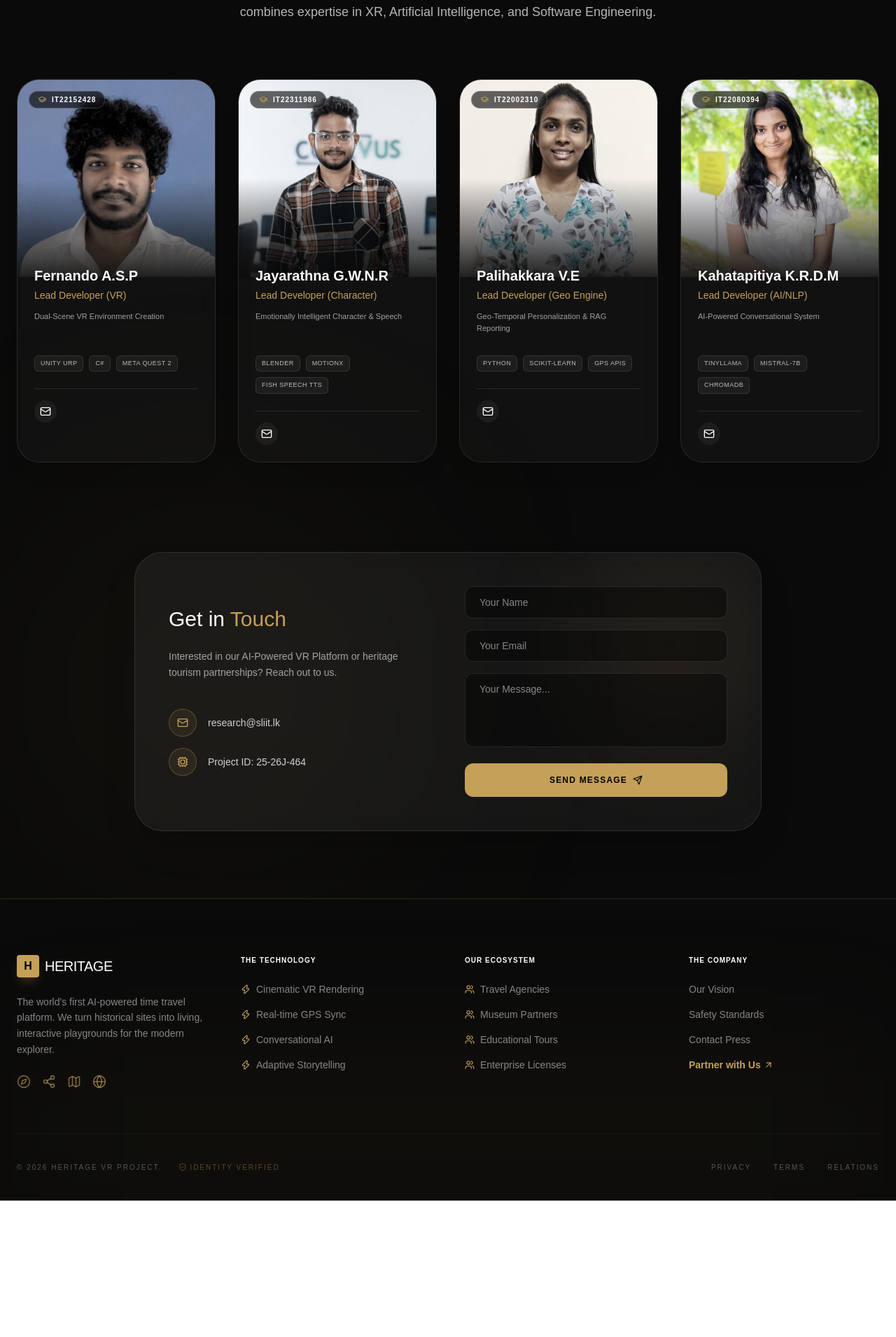
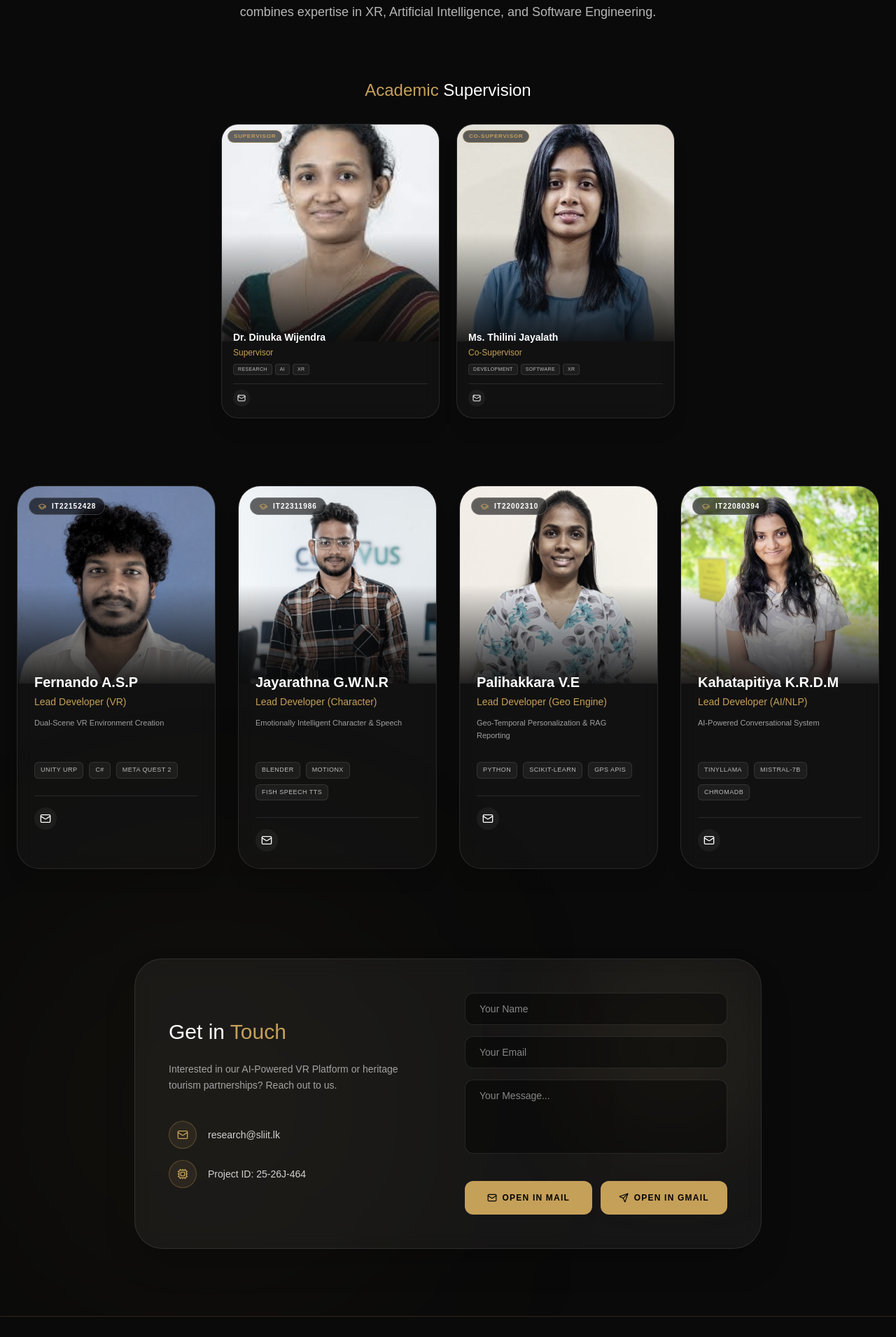
Before and after one commit to SajithPrawanthaFernando/Vr-Heritage-Site, a Next.js app: page /Vr-Heritage-Site/AboutUs in a window 1280 px wide. Shown: the part 329-2240 px from the top of the page at 70% size. Before the commit the page ends 2045 px from the top, so only its background shows below. Built offline with nearby package versions, Linux system fonts and the light colour scheme.

Commit message:
Refactor code structure for improved readability and maintainability

```diff
--- a/src/app/AboutUs/page.tsx
+++ b/src/app/AboutUs/page.tsx
@@ -1,9 +1,30 @@
 "use client";
-import { useRef } from "react";
+import { useRef, useState } from "react";
 import gsap from "gsap";
 import { useGSAP } from "@gsap/react";
 import { ScrollTrigger } from "gsap/dist/ScrollTrigger";
 import { Users, Mail, GraduationCap, Cpu, Send } from "lucide-react";
+
+const SUPERVISORS = [
+  {
+    id: "dinuka",
+    name: "Dr. Dinuka Wijendra",
+    role: "Supervisor",
+    module: "Project Oversight & Research Direction",
+    email: "dinuka@sliit.lk",
+    image: "./dinuka.jpeg",
+    tags: ["Research", "AI", "XR"],
+  },
+  {
+    id: "thilini",
+    name: "Ms. Thilini Jayalath",
+    role: "Co-Supervisor",
+    module: "Technical Guidance & Mentorship",
+    email: "thilini@sliit.lk",
+    image: "./thilini.jpeg",
+    tags: ["Development", "Software", "XR"],
+  },
+];
 
 const TEAM = [
   {
@@ -50,6 +71,7 @@ const TEAM = [
 
 export default function Team() {
   const container = useRef<HTMLDivElement>(null);
+  const [formData, setFormData] = useState({ name: "", email: "", message: "" });
 
   useGSAP(
     () => {
@@ -121,6 +143,71 @@ export default function Team() {
             Jayalath at SLIIT, our team combines expertise in XR, Artificial
             Intelligence, and Software Engineering.
           </p>
+        </div>
+
+        {/* Supervisors Section */}
+        <div className="mb-24">
+          <h3 className="text-2xl font-heritage text-center mb-8 text-white">
+            <span className="text-[#C5A059]">Academic</span> Supervision
+          </h3>
+          <div className="flex justify-center gap-6 max-w-2xl mx-auto">
+            {SUPERVISORS.map((supervisor) => (
+              <div
+                key={supervisor.id}
+                className="group relative bg-white/[0.03] backdrop-blur-md border border-white/10 rounded-[1.5rem] overflow-hidden hover:border-[#C5A059]/50 transition-all duration-500 shadow-xl w-78"
+              >
+                {/* Photo Area */}
+                <div className="relative aspect-square overflow-hidden bg-white/5">
+                  <img
+                    src={supervisor.image}
+                    alt={supervisor.name}
+                    className="w-full h-full object-cover grayscale-[40%] group-hover:grayscale-0 group-hover:scale-105 transition-all duration-700"
+                  />
+                  <div className="absolute inset-0 bg-gradient-to-t from-[#0a0a0a] via-transparent to-transparent opacity-90" />
+
+                  {/* Role Badge */}
+                  <div className="absolute top-2 left-2 bg-black/60 backdrop-blur-md px-2 py-0.5 rounded-full border border-[#C5A059]/50 flex items-center gap-1">
+                    <span className="text-[8px] font-bold tracking-widest text-[#C5A059]">
+                      {supervisor.role.toUpperCase()}
+                    </span>
+                  </div>
+                </div>
+
+                {/* Content */}
+                <div className="p-4 relative -mt-8">
+                  <h3 className="text-sm font-bold mb-1 text-white group-hover:text-[#C5A059] transition-colors">
+                    {supervisor.name}
+                  </h3>
+                  <p className="text-xs font-medium text-[#C5A059] mb-2">
+                    {supervisor.role}
+                  </p>
+
+                  {/* Tech Tags */}
+                  <div className="flex flex-wrap gap-1 mb-3">
+                    {supervisor.tags.map((tag) => (
+                      <span
+                        key={tag}
+                        className="px-1.5 py-0.5 bg-white/5 border border-white/10 rounded text-[7px] uppercase tracking-wider text-white/70"
+                      >
+                        {tag}
+                      </span>
+                    ))}
+                  </div>
+
+                  {/* Social/Contact */}
+                  <div className="flex items-center gap-2 pt-2 border-t border-white/10">
+                    <a
+                      href={`mailto:${supervisor.email}`}
+                      className="p-1.5 bg-white/5 hover:bg-[#C5A059] hover:text-black rounded-full transition-colors"
+                      title={supervisor.email}
+                    >
+                      <Mail size={12} />
+                    </a>
+                  </div>
+                </div>
+              </div>
+            ))}
+          </div>
         </div>
 
         {/* Team Grid */}
@@ -220,29 +307,59 @@ export default function Team() {
               </div>
             </div>
 
-            <form className="space-y-4">
+            <form className="space-y-4" onSubmit={(e) => e.preventDefault()}>
               <input
                 type="text"
                 placeholder="Your Name"
+                value={formData.name}
+                onChange={(e) => setFormData({ ...formData, name: e.target.value })}
                 className="w-full px-5 py-3 bg-black/40 border border-white/10 rounded-xl text-sm text-white focus:outline-none focus:border-[#C5A059] transition-colors"
               />
               <input
                 type="email"
                 placeholder="Your Email"
+                value={formData.email}
+                onChange={(e) => setFormData({ ...formData, email: e.target.value })}
                 className="w-full px-5 py-3 bg-black/40 border border-white/10 rounded-xl text-sm text-white focus:outline-none focus:border-[#C5A059] transition-colors"
               />
               <textarea
                 placeholder="Your Message..."
                 rows={4}
+                value={formData.message}
+                onChange={(e) => setFormData({ ...formData, message: e.target.value })}
                 className="w-full px-5 py-3 bg-black/40 border border-white/10 rounded-xl text-sm text-white focus:outline-none focus:border-[#C5A059] transition-colors resize-none"
               ></textarea>
-              <button
-                type="button"
-                className="w-full py-4 bg-[#C5A059] text-black font-bold uppercase tracking-widest text-xs rounded-xl hover:bg-white hover:scale-[1.02] transition-all flex items-center justify-center gap-2"
-              >
-                Send Message
-                <Send size={14} />
-              </button>
+
+              {/* Email Options */}
+              <div className="flex gap-3 pt-4">
+                <button
+                  type="button"
+                  onClick={() => {
+                    const subject = "Heritage Tourism VR Project Inquiry";
+                    const body = `Hello,\n\nName: ${formData.name}\nEmail: ${formData.email}\n\nMessage:\n${formData.message}`;
+                    const mailtoLink = `mailto:research@sliit.lk?subject=${encodeURIComponent(subject)}&body=${encodeURIComponent(body)}`;
+                    window.location.href = mailtoLink;
+                  }}
+                  className="flex-1 py-4 bg-[#C5A059] text-black font-bold uppercase tracking-widest text-xs rounded-xl hover:bg-white hover:scale-[1.02] transition-all flex items-center justify-center gap-2"
+                >
+                  <Mail size={14} />
+                  Open in Mail
+                </button>
+
+                <button
+                  type="button"
+                  onClick={() => {
+                    const subject = "Heritage Tourism VR Project Inquiry";
+                    const body = `Hello,\n\nName: ${formData.name}\nEmail: ${formData.email}\n\nMessage:\n${formData.message}`;
+                    const gmailLink = `https://mail.google.com/mail/?view=cm&fs=1&to=research@sliit.lk&su=${encodeURIComponent(subject)}&body=${encodeURIComponent(body)}`;
+                    window.open(gmailLink, "_blank");
+                  }}
+                  className="flex-1 py-4 bg-[#C5A059] text-black font-bold uppercase tracking-widest text-xs rounded-xl hover:bg-white hover:scale-[1.02] transition-all flex items-center justify-center gap-2"
+                >
+                  <Send size={14} />
+                  Open in Gmail
+                </button>
+              </div>
             </form>
           </div>
         </div>
```
Also changed, not shown: public/dinuka.jpeg (added), public/thilini.jpeg (added).
